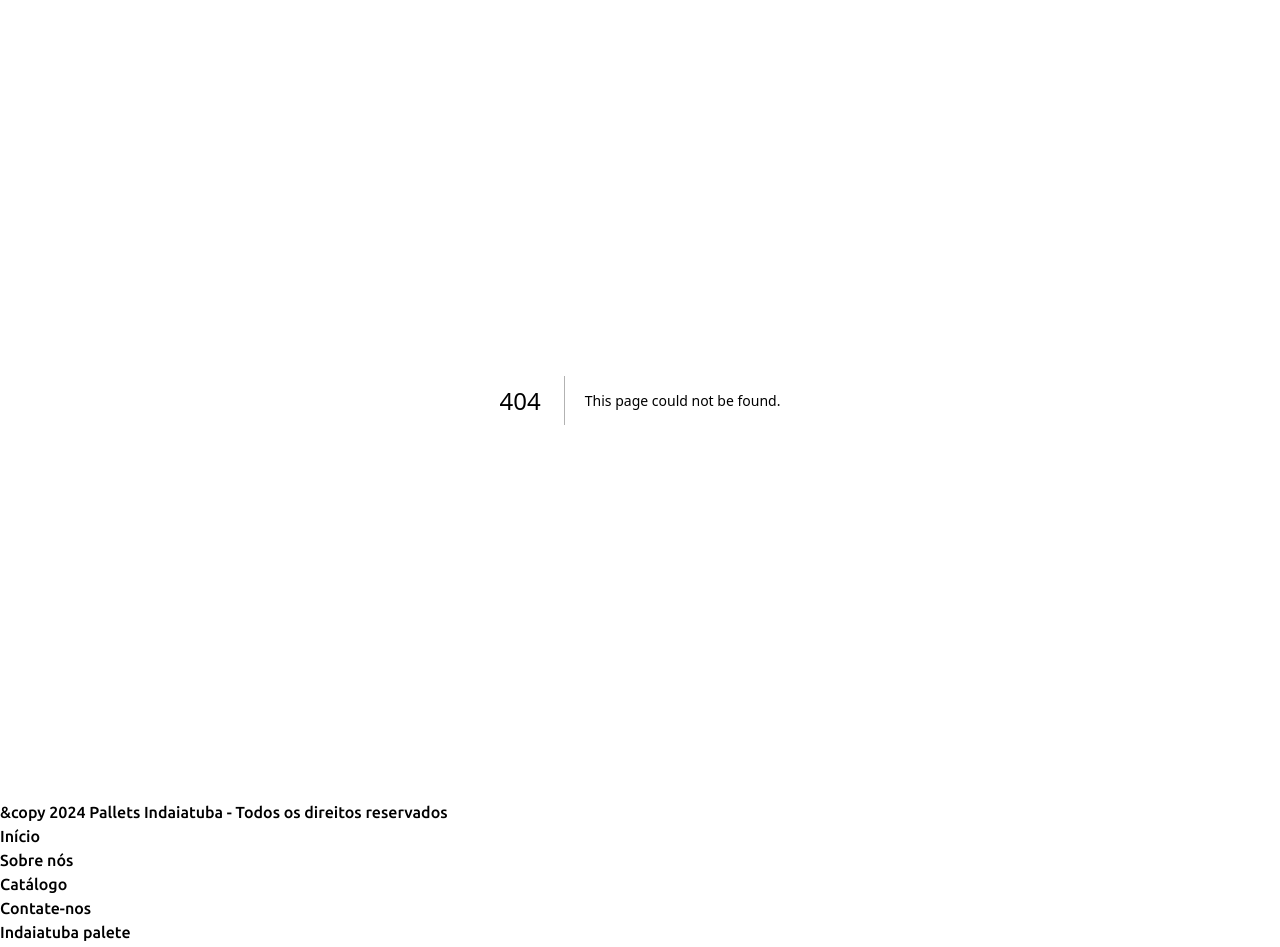
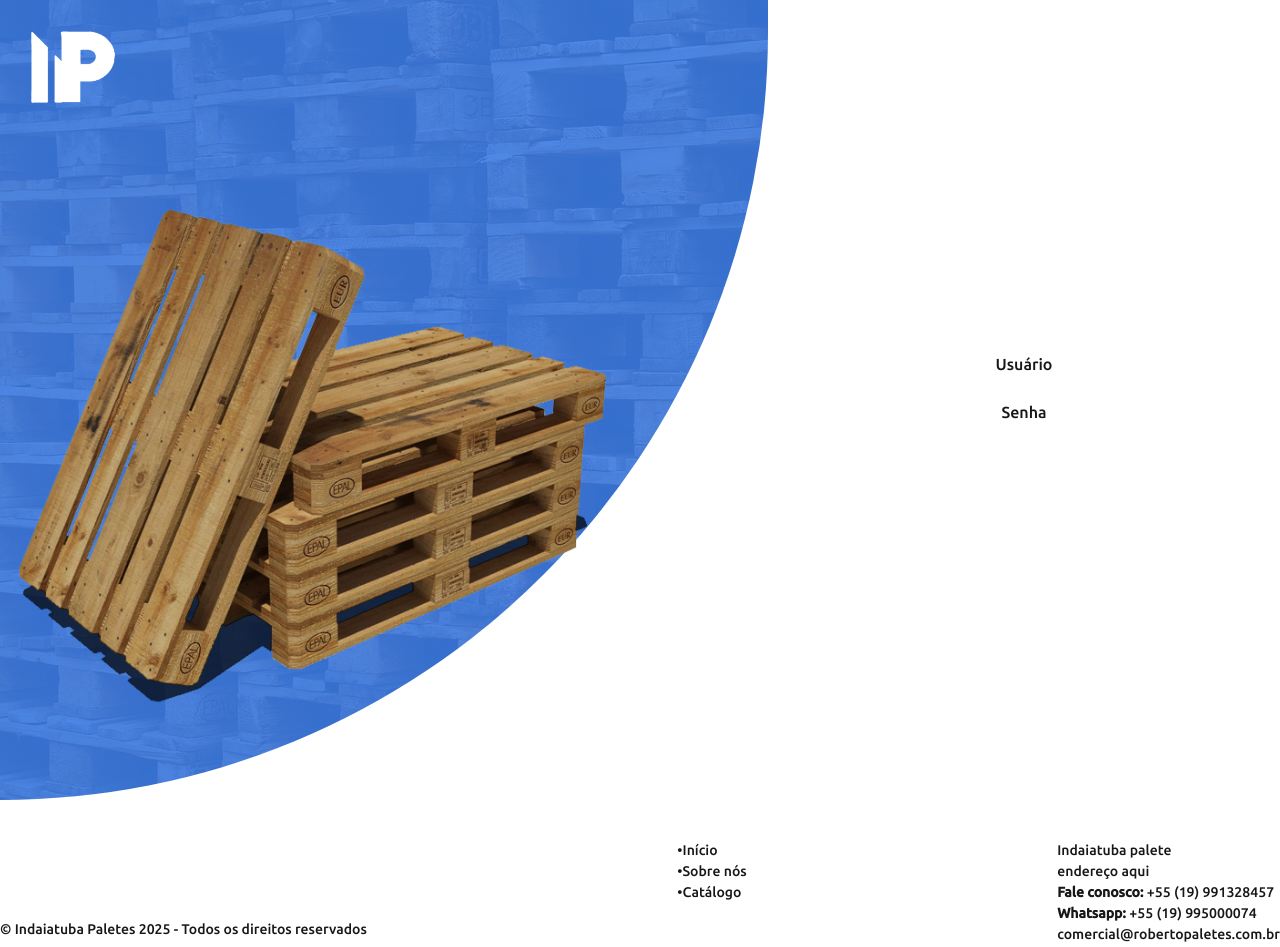
Before and after one commit to ramonmoncao/IndaiatubaPalete, a Next.js app in the folder ip-front/: page /login in a window 1280 px wide. Before the commit this address had no page. Shown: the top 947 px of the page. Built offline with nearby package versions, Linux system fonts and the light colour scheme.

Commit message:
Estilizações em catálogo e implementação da página login.

```diff
--- /dev/null
+++ b/ip-front/src/app/(auth)/login/login.css
@@ -0,0 +1,34 @@
+#login-div{
+    width: 100vw;
+    height: 100vh;
+    display: flex;
+    align-items: center;
+    background-color: var(--color-primary-1);
+
+}
+#images{
+    background: linear-gradient(rgba(59, 123, 227, 0.9), rgba(59, 123, 227, 0.9)), url('../../../../public/background.jpg');
+    height: 100%;
+    padding-top: 2dvi;
+    display: flex;
+    width: 60%;
+    border-radius: 0 0 100dvh 0;
+    flex-direction: column;
+    align-content: center;
+    padding-left: 2dvh;
+    background-color: var(--color-primary-3);
+}
+#box{
+    background-color: var(--color-primary-1);
+    height: 100%;
+    width: 40%;
+    display: flex;
+    justify-content: center;
+    align-items: center;
+}
+
+#form{
+    display: flex;
+    flex-direction: column;
+    align-items: center;
+}
--- /dev/null
+++ b/ip-front/src/app/(auth)/login/page.tsx
@@ -0,0 +1,25 @@
+import Image from 'next/image'
+import Link from 'next/link'
+import './login.css'
+export default function Login(){
+
+    return(
+        <>
+        <main>
+            <div id="login-div">
+                <div id="images">
+                    <Link href={'/home'}><Image src="/ipicon.png" alt="Palete" width={100} height={100} style={{filter : 'brightness(1000%)'}} /></Link>
+                    <Image src="/palete.png" alt="Palete" width={600} height={600} /></div>
+                <div id = "box">
+                    <form id ="form">
+                        <label>Usuário</label>
+                        <input></input>
+                        <label>Senha</label>
+                        <input></input>
+                    </form>
+                </div>
+            </div>
+        </main>
+        </>
+    )
+}
--- a/ip-front/src/app/globals.css
+++ b/ip-front/src/app/globals.css
@@ -32,6 +32,13 @@ html{
 /*footer*/
 
 #footer-div{
-  background-color: var(--color-primary-1);
-
+  z-index: 10;
+  font-size: 14px;
+  padding-top: 5dvh;
+  background-color: var(--color-primary-5);
+  color: var(--color-primary-1);
 }
+#footer-items{
+  display: flex;
+  justify-content: space-between;
+}
--- a/ip-front/src/app/home/about.css
+++ b/ip-front/src/app/home/about.css
@@ -6,7 +6,7 @@
     display:flex;
     flex-direction: column;
     background-color: var(--color-primary-1);
-    border-radius: 20dvi 0 10dvi 0 ;
+    border-radius: 20dvi 0 20dvi 0 ;
     padding-bottom: 20dvh ;
 }
 #about h1{
--- a/ip-front/src/app/home/catalog.css
+++ b/ip-front/src/app/home/catalog.css
@@ -39,7 +39,7 @@
 
 #container div:hover {
     transform: scale(1.15);
-    box-shadow: 0 2px 8px var(--color-primary-4);
+
 }
 
 #container h3 {
--- a/ip-front/src/app/home/contact.css
+++ b/ip-front/src/app/home/contact.css
@@ -10,5 +10,4 @@
     align-items: center;
     justify-content: center;
     background-color: var(--color-primary-4);
-    border-radius: 0 0 20dvh 20dvh ;
 }
--- a/ip-front/src/app/home/home.css
+++ b/ip-front/src/app/home/home.css
@@ -48,8 +48,12 @@
     font-family: "Bebas Neue", sans-serif;
     font-weight: 400;
     font-size: xx-large ;
+    transition: transform 0.4s ease;
 }
 #subtitle{
     color: var(--color-primary-5);
     padding: 5dvh;
 }
+#btn-home:hover{
+    transform: scale(1.1);
+}
--- a/ip-front/src/app/layout.tsx
+++ b/ip-front/src/app/layout.tsx
@@ -1,5 +1,6 @@
 import type { Metadata } from "next";
 import { Bebas_Neue, Geist, Geist_Mono, Ubuntu } from "next/font/google";
+import Image from "next/image";
 import "./globals.css";
 const geistSans = Geist({
   variable: "--font-geist-sans",
@@ -45,32 +46,30 @@ export default function RootLayout({
         {children}
         <footer id='footer'>
         <div id= "footer-div">
-          <div id="footer_items">
-              <span id="copyright">
-                  &copy 2024 Pallets Indaiatuba - Todos os direitos reservados
-              </span>
+          <div id="footer-items">
+              <div id="copyright">
+                  <Image src="/ipicon.png" alt="LogoIP" width={100} height={100} style={{ filter: 'brightness(1000%)' }}/>
+                  &copy; Indaiatuba Paletes 2025 - Todos os direitos reservados
+              </div>
               <ul id="footer_list">
                   <li>
-                      <a href="#home">Início</a>
+                      <a href="/home#home">•Início</a>
                   </li>
                   <li>
-                      <a href="#about">Sobre nós</a>
+                      <a href="/home#about">•Sobre nós</a>
                   </li>
                   <li>
-                      <a href="#catalog">Catálogo</a>
-                  </li>
-                  <li>
-                      <a href="#contact">Contate-nos</a>
+                      <a href="/home#catalog">•Catálogo</a>
                   </li>
               </ul>
               <div id="footer-contents">
                   <h2>Indaiatuba palete</h2>
                   <h1>endereço aqui</h1>
-                  <br />
+
                   <h1><strong>Fale conosco:</strong> +55 (19) 991328457 </h1>
-                  <br />
+
                   <h1><strong>Whatsapp:</strong> +55 (19) 995000074</h1>
-                  <br />
+
                   <h1>comercial@robertopaletes.com.br</h1>
               </div>
             </div>
```
Also changed, not shown: ip-front/src/app/home/header.css (+7 -3 lines), ip-front/src/app/home/page.tsx (+55 -67 lines), ip-front/public/indaiatubapaletename.png, ip-front/public/palete.png (added).
